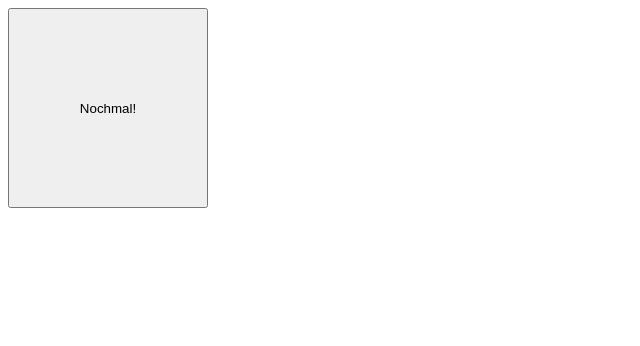
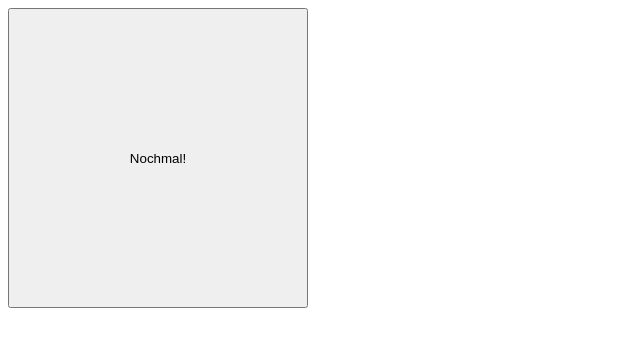
Before and after one commit to Nichtsdestotrotz/senso, a plain HTML site: page index.html in a window 1280 px wide. Shown: the whole page, without its empty margins (0-640 px from the left). Drawn offline with Linux system fonts and the light colour scheme.

Commit message:
Update and rename randomcolor.html to index.html

```diff
--- a/randomcolor.html
+++ b/index.html
@@ -3,7 +3,7 @@
 <head>
 </head>
 <body>
-<button	onclick = "roll()" style="height:200px;width:200px">
+<button	onclick = "roll()" style="height:300px;width:300px">
 	Nochmal!
 </button>
 <script>
```
